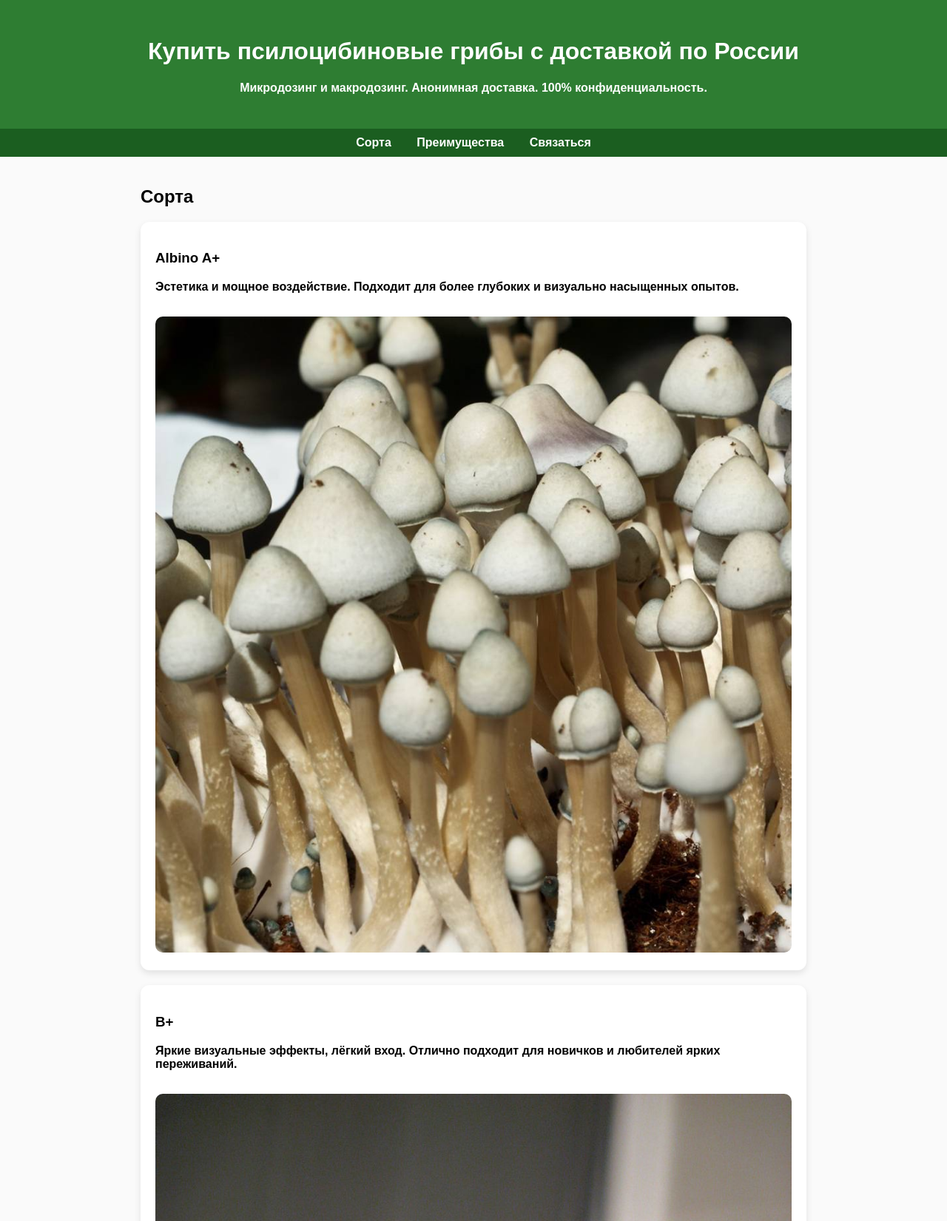
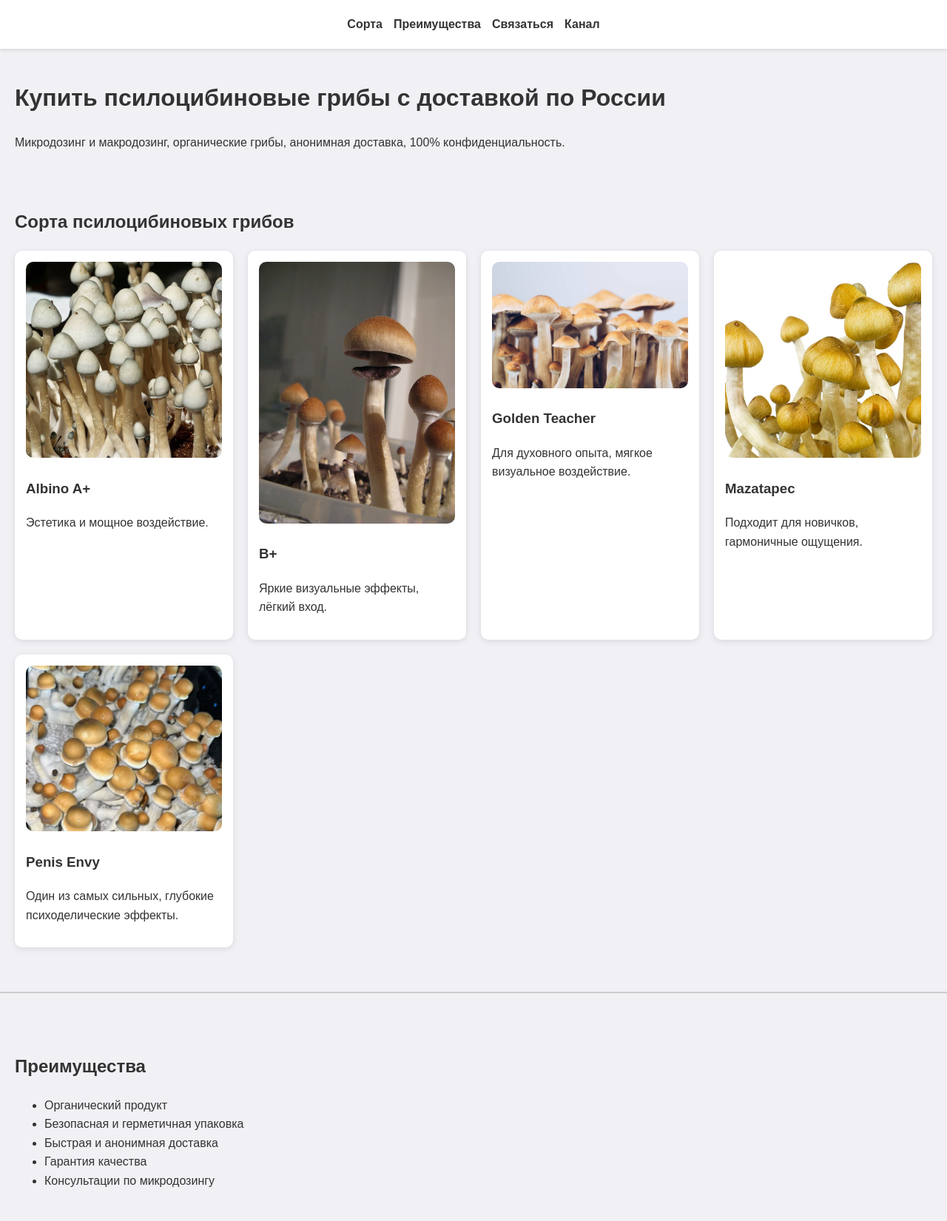
Before and after one commit to gribochek8888/Grib, a plain HTML site: page index.html in a window 1280 px wide. Shown: the top 1651 px of the page at 74% size. Drawn offline with Linux system fonts and the light colour scheme.

Commit message:
index.html

```diff
--- a/index.html
+++ b/index.html
@@ -1,155 +1,92 @@
-<!DOCTYPE html>
-<html lang="ru">
+<!DOCTYPE html><html lang="ru">
 <head>
   <meta charset="UTF-8" />
-  <meta name="viewport" content="width=device-width, initial-scale=1.0"/>
-  <title>Купить псилоцибиновые грибы с доставкой по России | Микродозинг и психоделики</title>
-  <meta name="description" content="Купить псилоцибиновые грибы с доставкой по всей России. Микродозинг, органические грибы, анонимная доставка. Психоделики легально. Психотерапия, депрессия, ПТСР. Доставка по Москве, Санкт-Петербургу и другим городам."/>
-  <meta name="keywords" content="псилоцибиновые грибы купить, микродозинг, психоделики, грибы для депрессии, психотерапия, доставка по России, легальные психоделики, психоделики для креативности, доставка психоделиков"/>
+  <meta name="viewport" content="width=device-width, initial-scale=1.0" />
+  <meta name="description" content="Купить псилоцибиновые грибы с доставкой по России. Микродозинг, органические сорта, быстрая и анонимная доставка. Telegram: @magic_sheff" />
+  <title>Купить псилоцибиновые грибы с доставкой по России</title>
   <style>
-    body {
-      font-family: Arial, sans-serif;
-      background: #fafafa;
-      margin: 0;
-      padding: 0;
-    }
-    header {
-      background: #2e7d32;
-      color: white;
-      padding: 30px;
-      text-align: center;
-    }
-    nav {
-      background: #1b5e20;
-      text-align: center;
-      padding: 10px;
-    }
-    nav a {
-      color: white;
-      margin: 0 15px;
-      text-decoration: none;
-      font-weight: bold;
-    }
-    h1, h2, h3, p, li {
-      font-weight: bold;
-    }
-    section {
-      padding: 20px;
-      max-width: 900px;
-      margin: auto;
-    }
-    .strain-card {
-      background: white;
-      padding: 20px;
-      margin-bottom: 20px;
-      border-radius: 12px;
-      box-shadow: 0 4px 10px rgba(0,0,0,0.1);
-    }
-    .strain-card img {
-      width: 100%;
-      height: auto;
-      object-fit: cover;
-      border-radius: 10px;
-      margin-top: 15px;
-    }
-    .cta {
-      text-align: center;
-      margin: 20px 0;
-    }
-    .cta a {
-      display: inline-block;
-      background: #2e7d32;
-      color: white;
-      padding: 12px 24px;
-      border-radius: 8px;
-      text-decoration: none;
-      margin: 10px;
-    }
-    footer {
-      text-align: center;
-      padding: 20px;
-      background: #e0e0e0;
-      font-size: 14px;
-    }
-    .divider {
-      height: 2px;
-      background: #ddd;
-      margin: 20px 0;
-    }
+    body { font-family: Arial, sans-serif; margin: 0; padding: 0; line-height: 1.6; background-color: #f0f0f5; color: #333; }
+    header, nav, section, footer { padding: 20px; }
+    nav { background-color: #fff; display: flex; gap: 15px; justify-content: center; box-shadow: 0 2px 4px rgba(0,0,0,0.1); position: sticky; top: 0; z-index: 1000; }
+    nav a { text-decoration: none; color: #333; font-weight: bold; }
+    .cta a { background: #4caf50; color: white; padding: 10px 15px; display: inline-block; margin-top: 10px; border-radius: 5px; text-decoration: none; }
+    h1, h2, h3 { font-weight: bold; }
+    .grid { display: grid; grid-template-columns: repeat(auto-fit, minmax(250px, 1fr)); gap: 20px; }
+    .item img { width: 100%; border-radius: 10px; }
+    .item { background: #fff; padding: 15px; border-radius: 10px; box-shadow: 0 2px 8px rgba(0,0,0,0.1); }
+    .divider { margin: 40px 0; height: 2px; background: #ccc; }
   </style>
 </head>
 <body>
-  <header>
+  <nav>
+    <a href="#sorta">Сорта</a>
+    <a href="#preimushestva">Преимущества</a>
+    <a href="#contact">Связаться</a>
+    <a href="#telegram-channel">Канал</a>
+  </nav>  <header>
     <h1>Купить псилоцибиновые грибы с доставкой по России</h1>
-    <p>Микродозинг и макродозинг. Анонимная доставка. 100% конфиденциальность.</p>
-  </header>
-
-  <nav>
-    <a href="#strains">Сорта</a>
-    <a href="#benefits">Преимущества</a>
-    <a href="#contact">Связаться</a>
-  </nav>
-
-  <section id="strains">
-    <h2>Сорта</h2>
-
-    <div class="strain-card">
+    <p>Микродозинг и макродозинг, органические грибы, анонимная доставка, 100% конфиденциальность.</p>
+  </header>  <section id="sorta">
+    <h2>Сорта псилоцибиновых грибов</h2>
+    <div class="grid">
+      <div class="item">
+        <img src="albino_a_plus.jpg" alt="Albino A+">
         <h3>Albino A+</h3>
-      <p>Эстетика и мощное воздействие. Подходит для более глубоких и визуально насыщенных опытов.</p>
-      <img src="albino_a_plus.jpg" alt="Albino A+">
+        <p>Эстетика и мощное воздействие.</p>
       </div>
-
-    <div class="strain-card">
+      <div class="item">
+        <img src="b_plus.JPG" alt="B+">
         <h3>B+</h3>
-      <p>Яркие визуальные эффекты, лёгкий вход. Отлично подходит для новичков и любителей ярких переживаний.</p>
-      <img src="b_plus.JPG" alt="B+">
+        <p>Яркие визуальные эффекты, лёгкий вход.</p>
       </div>
-
-    <div class="strain-card">
+      <div class="item">
+        <img src="golden_teacher.jpeg" alt="Golden Teacher">
         <h3>Golden Teacher</h3>
-      <p>Для духовного опыта, мягкое визуальное воздействие. Это один из самых популярных сортов для первого опыта.</p>
-      <img src="golden_teacher.jpeg" alt="Golden Teacher">
+        <p>Для духовного опыта, мягкое визуальное воздействие.</p>
       </div>
-
-    <div class="strain-card">
+      <div class="item">
+        <img src="mazatapec.jpg" alt="Mazatapec">
         <h3>Mazatapec</h3>
-      <p>Подходит для новичков, гармоничные ощущения. Прекрасно подходит для глубоких размышлений и саморазвития.</p>
-      <img src="mazatapec.jpg" alt="Mazatapec">
+        <p>Подходит для новичков, гармоничные ощущения.</p>
       </div>
-
-    <div class="strain-card">
+      <div class="item">
+        <img src="penis_envy.jpg" alt="Penis Envy">
         <h3>Penis Envy</h3>
-      <p>Один из самых сильных сортов, с глубокими психоделическими эффектами. Подходит для более опытных пользователей.</p>
-      <img src="penis_envy.jpg" alt="Penis Envy">
+        <p>Один из самых сильных, глубокие психоделические эффекты.</p>
       </div>
-
-    <div class="cta"><a href="https://t.me/magic_sheff">Заказать сейчас</a></div>
-  </section>
-
-  <div class="divider"></div>
-
-  <section id="benefits">
+    </div>
+  </section>  <div class="divider"></div>  <section id="preimushestva">
     <h2>Преимущества</h2>
     <ul>
       <li>Органический продукт</li>
-      <li>Безопасная упаковка</li>
-      <li>Быстрая и анонимная доставка по всей России</li>
-      <li>Гарантия качества и проверенные сорта</li>
-      <li>Консультации по микродозингу и макродозингу</li>
+      <li>Безопасная и герметичная упаковка</li>
+      <li>Быстрая и анонимная доставка</li>
+      <li>Гарантия качества</li>
+      <li>Консультации по микродозингу</li>
     </ul>
-    <div class="cta"><a href="https://t.me/magic_sheff">Получить консультацию</a></div>
-  </section>
-
-  <div class="divider"></div>
-
-  <section id="contact">
+  </section>  <div class="divider"></div>  <section id="contact">
     <h2>Связаться с нами</h2>
-    <p>Если у вас возникли вопросы или вы хотите заказать грибы, свяжитесь с нами через Telegram:</p>
-    <div class="cta"><a href="https://t.me/magic_sheff">Написать в Telegram</a></div>
-  </section>
-
-  <footer>
-    Псилоцибиновые грибы купить | Микродозинг | Психоделики | Доставка по России
+    <p>Для заказа и консультации — пишите в Telegram:</p>
+    <div class="cta">
+      <a href="https://t.me/magic_sheff">Написать в Telegram</a>
+    </div>
+  </section>  <div class="divider"></div>  <section id="telegram-channel">
+    <h2>Наш Telegram-канал</h2>
+    <p>Подписывайтесь на наш <strong>официальный Telegram-канал</strong>, чтобы быть в курсе новинок и предложений:</p>
+    <ul>
+      <li>Полный ассортимент псилоцибиновых грибов</li>
+      <li>Редкие и эксклюзивные сорта</li>
+      <li>Микродозинговые наборы</li>
+      <li>Шоколад с псилоцибином</li>
+      <li>Боксы для самостоятельного выращивания грибов</li>
+      <li>Специальные акции и скидки</li>
+      <li>Многое другое!</li>
+    </ul>
+    <div class="cta">
+      <a href="https://t.me/+2zLh1L1Cc0tiYmYy">Перейти в Telegram-канал</a>
+    </div>
+  </section>  <footer>
+    <p style="text-align:center; padding: 20px; font-size: 0.9em; color: #888;">&copy; Gribochek Shop. Все права защищены.</p>
   </footer>
 </body>
 </html>
```
Lines whose indentation alone changed are shown as unchanged.
